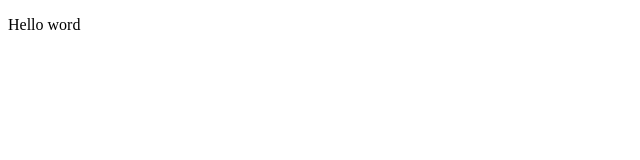
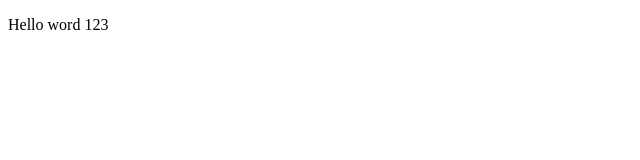
Before and after one commit to cuixichang/cuixichang.github.io, a plain HTML site: page index.html in a window 1280 px wide. Shown: the full height of the page, 0-640 px from the left. Drawn offline with Linux system fonts and the light colour scheme.

Commit message:
Update index.html

```diff
--- a/index.html
+++ b/index.html
@@ -9,6 +9,6 @@
   <title>Document</title>
  </head>
  <body>
-  <p>Hello word</p>
+  <p>Hello word 123</p>
  </body>
 </html>
```
